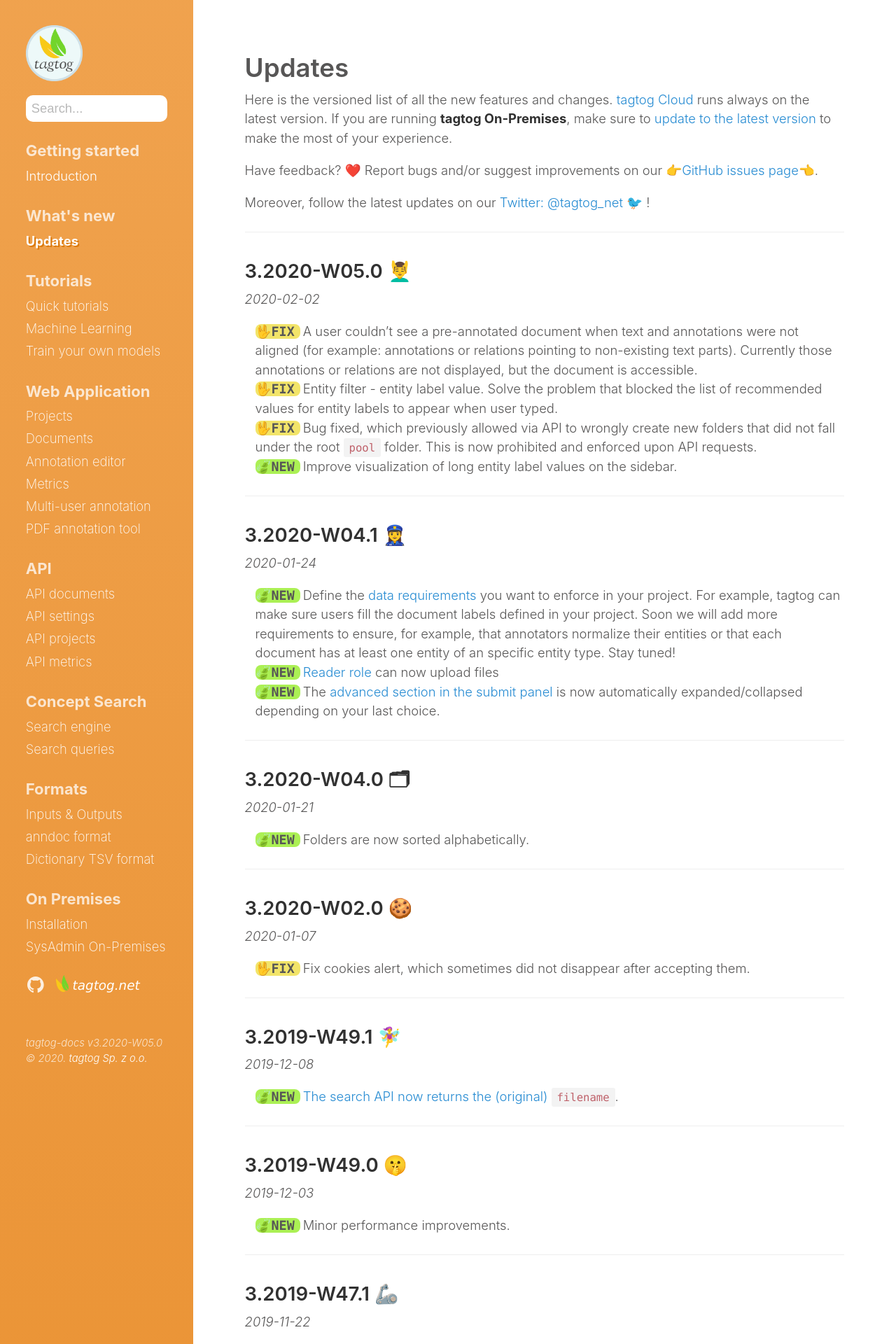
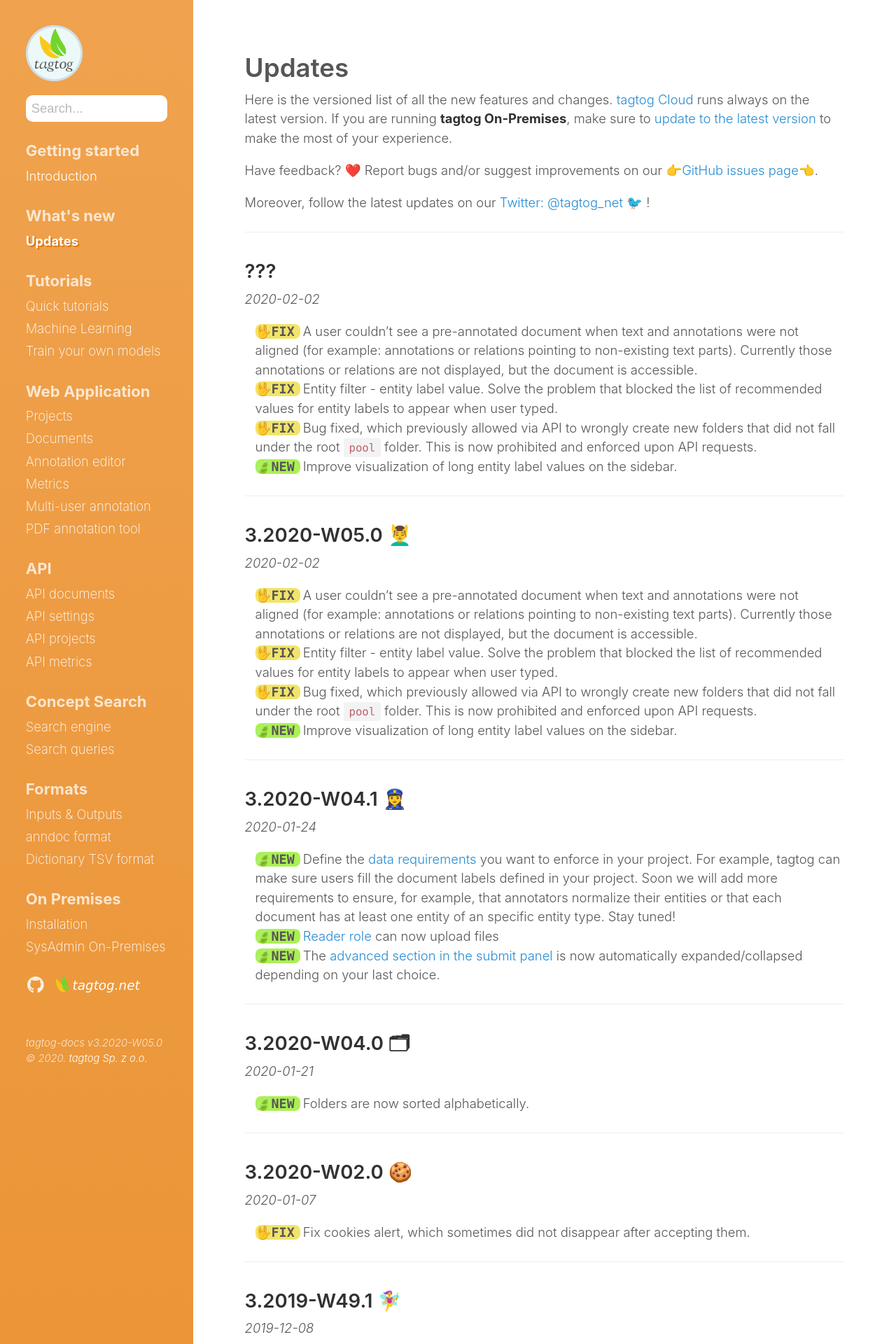
Before and after one commit to tagtogorg/tagtog-doc, a Jekyll site: the page built from updates.md, in a window 1280 px wide. Shown: the top 1920 px of the page at 70% size. Built offline with Jekyll 4.4.1, drawn with Linux system fonts in a browser that asks for light colours; nearby versions of some CDN libraries; emoji names are drawn with the system emoji font; some of the changed text lies outside the part shown.

Commit message:
Update updates

```diff
--- a/updates.md
+++ b/updates.md
@@ -11,6 +11,19 @@ Here is the versioned list of all the new features and changes. [tagtog Cloud](h
 Have feedback? :heart: Report bugs and/or suggest improvements on our [:point_right:GitHub issues page:point_left:](https://github.com/tagtog/tagtog-doc/issues).
 
 Moreover, follow the latest updates on our [Twitter: @tagtog_net 🐦](https://twitter.com/tagtog_net) !
+
+
+---
+
+## ???
+_2020-02-02_
+
+<ul class="updates">
+  <li class="fix"><span markdown="1">A user couldn't see a pre-annotated document when text and annotations were not aligned (for example: annotations or relations pointing to non-existing text parts). Currently those annotations or relations are not displayed, but the document is accessible.</span></li>
+  <li class="fix"><span markdown="1">Entity filter - entity label value. Solve the problem that blocked the list of recommended values for entity labels to appear when user typed.</span></li>
+  <li class="fix"><span markdown="1">Bug fixed, which previously allowed via API to wrongly create new folders that did not fall under the root `pool` folder. This is now prohibited and enforced upon API requests.</span></li>
+  <li class="new"><span markdown="1">Improve visualization of long entity label values on the sidebar.</span></li>
+</ul>
 
 ---
 
```
